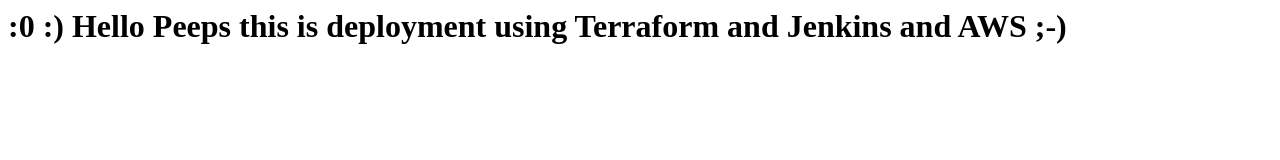
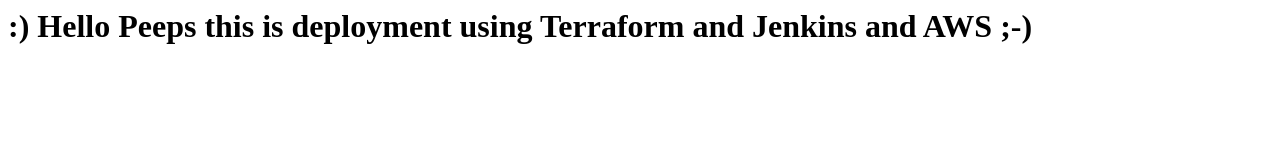
Before and after one commit to 47danishkhan/aaa, a plain HTML site: page index.html in a window 1280 px wide. Drawn offline with Linux system fonts and the light colour scheme.

Commit message:
24th jan changes made to website

```diff
--- a/index.html
+++ b/index.html
@@ -1,6 +1,6 @@
 <html>
 <title> Hello World </title>
 <body>
-<h1> :0 :) Hello Peeps this is deployment using Terraform and Jenkins and AWS ;-)</h1>
+<h1>  :) Hello Peeps this is deployment using Terraform and Jenkins and AWS ;-)</h1>
 </body>
 </html>
```
